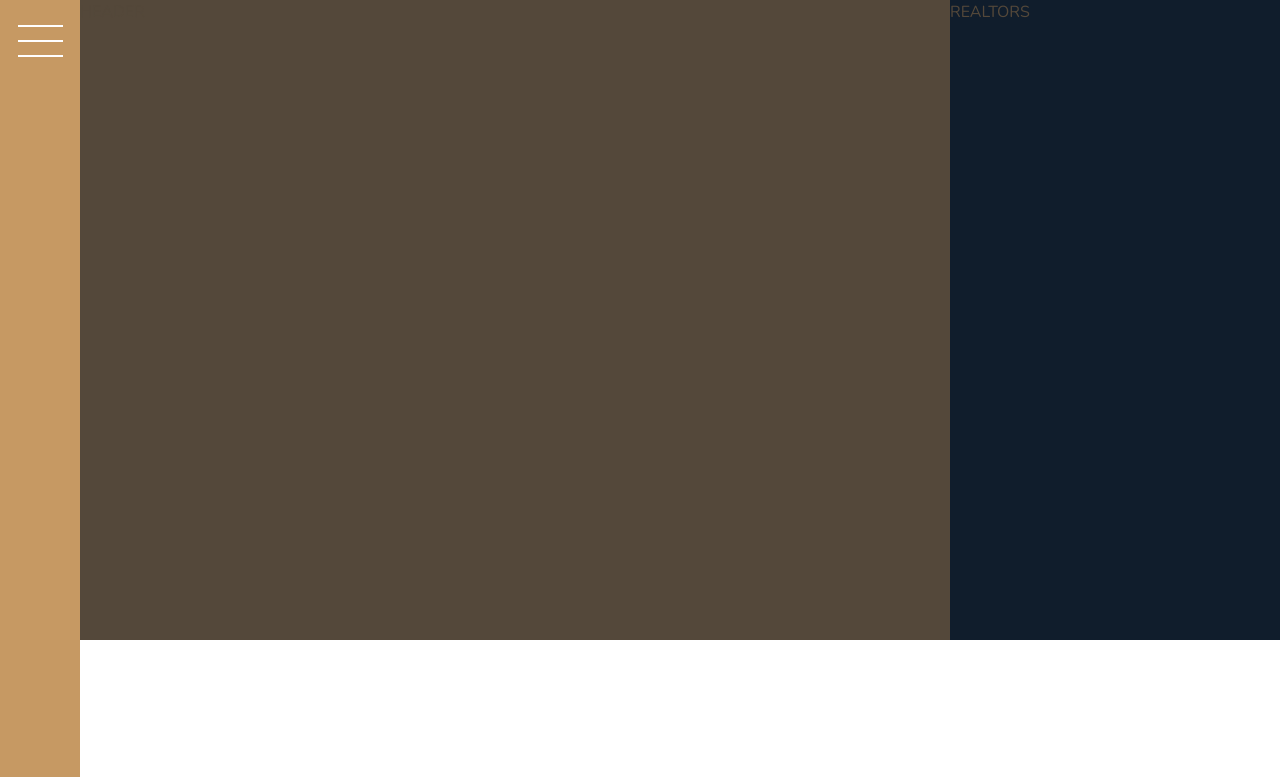
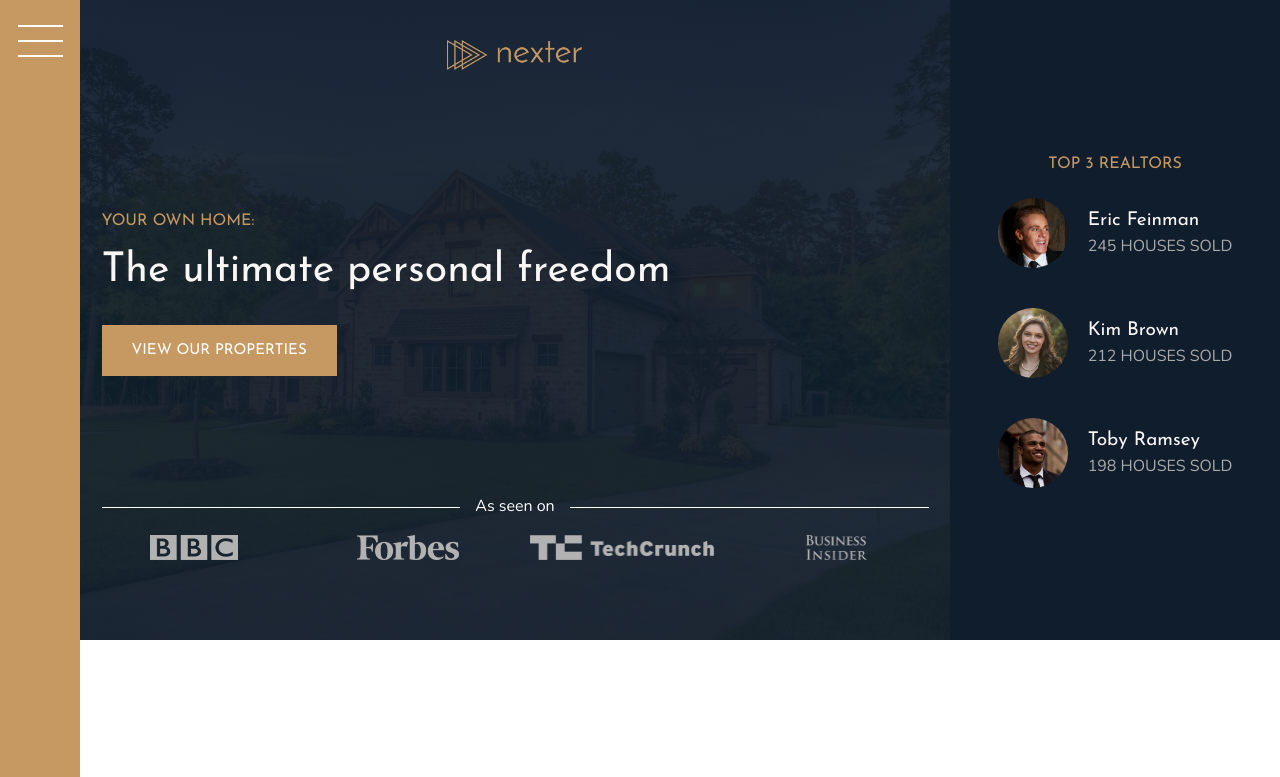
Before and after one commit to DevTruce/nexter, a website: page index.html in a window 1280 px wide. Shown: the top 777 px of the page. Drawn offline with nearby package versions, Linux system fonts and the light colour scheme.

Commit message:
completed header

```diff
--- a/index.html
+++ b/index.html
@@ -32,13 +32,61 @@
     ////////////////////////////////////////
     // HEADER
    -->
-    <header class="header">HEADER</header>
+    <header class="header">
+      <img src="src/imgs/logo.png" alt="brand logo" class="header__logo" />
+      <h3 class="header-3">Your own home:</h3>
+      <h1 class="header-1">The ultimate personal freedom</h1>
+      <button class="btn header__btn">View our properties</button>
+      <div class="header__seenon-text">As seen on</div>
+      <div class="header__seenon-logos">
+        <img src="src/imgs/logo-bbc.png" alt="seen on logo 1" />
+        <img src="src/imgs/logo-forbes.png" alt="seen on logo 2" />
+        <img src="src/imgs/logo-techcrunch.png" alt="seen on logo 3" />
+        <img src="src/imgs/logo-bi.png" alt="seen on logo 4" />
+      </div>
+    </header>
 
     <!--
     ////////////////////////////////////////
     // REALTORS
    -->
-    <div class="realtors">REALTORS</div>
+    <div class="realtors">
+      <h3 class="header-3">Top 3 realtors</h3>
+      <div class="realtors__list">
+        <!-- REALTOR 1 -->
+        <img
+          src="src/imgs/realtor-1.jpeg"
+          alt="realtor 1"
+          class="realtors__img"
+        />
+        <div class="realtors__details">
+          <h4 class="header-4 header-4--light">Eric Feinman</h4>
+          <p class="realtors__sold">245 houses sold</p>
+        </div>
+
+        <!-- REALTOR 2 -->
+        <img
+          src="src/imgs/realtor-2.jpeg"
+          alt="realtor 2"
+          class="realtors__img"
+        />
+        <div class="realtors__details">
+          <h4 class="header-4 header-4--light">Kim Brown</h4>
+          <p class="realtors__sold">212 houses sold</p>
+        </div>
+
+        <!-- REALTOR 3 -->
+        <img
+          src="src/imgs/realtor-3.jpeg"
+          alt="realtor 3"
+          class="realtors__img"
+        />
+        <div class="realtors__details">
+          <h4 class="header-4 header-4--light">Toby Ramsey</h4>
+          <p class="realtors__sold">198 houses sold</p>
+        </div>
+      </div>
+    </div>
 
     <!--
     ////////////////////////////////////////
--- a/src/sass/_header.scss
+++ b/src/sass/_header.scss
@@ -4,4 +4,61 @@
   background-color: $color-grey-dark-1;
 
   grid-column: full-start / col-end 6;
+  background-image: linear-gradient(
+      rgba($color-secondary, 0.93),
+      rgba($color-secondary, 0.93)
+    ),
+    url(../imgs/hero.jpeg);
+  background-position: center;
+  background-size: cover;
+  padding: 8rem;
+  padding-top: 4rem;
+
+  display: grid;
+  grid-template-rows: 1fr min-content 6rem 1fr min-content min-content;
+  grid-template-columns: max-content;
+  grid-row-gap: 1.5rem;
+
+  justify-content: center;
+
+  &__logo {
+    height: 3rem;
+    font-size: 1.6rem;
+    color: $color-grey-light-1;
+    justify-self: center;
+  }
+
+  &__seenon-text {
+    display: grid;
+    grid-template-columns: 1fr max-content 1fr;
+    grid-column-gap: 1.5rem;
+    color: #fff;
+    text-align: center;
+    align-items: center;
+
+    &::before,
+    &::after {
+      content: "";
+      height: 0.1rem;
+      width: 100%;
+      background-color: currentColor;
+    }
+  }
+
+  &__seenon-logos {
+    display: grid;
+    grid-template-columns: repeat(4, 1fr);
+    grid-column-gap: 3rem;
+    justify-items: center;
+
+    img {
+      height: 2.5rem;
+      filter: brightness(70%);
+    }
+  }
+
+  &__btn {
+    align-self: start;
+    justify-self: start;
+  }
 }
--- a/src/sass/_realtors.scss
+++ b/src/sass/_realtors.scss
@@ -2,6 +2,31 @@
 
 .realtors {
   background-color: $color-secondary;
+  grid-column: col-start 7 / full-end;
+  padding: 3rem;
+  display: grid;
+  justify-content: center;
+  align-content: center;
+  grid-row-gap: 2rem;
+  justify-items: center;
 
-  grid-column: col-start 7 / full-end;
+  &__list {
+    display: grid;
+    grid-template-columns: min-content max-content;
+    grid-column-gap: 2rem;
+    grid-row-gap: 5vh;
+    align-items: center;
+  }
+
+  &__img {
+    width: 7rem;
+    border-radius: 50%;
+    display: block;
+  }
+
+  &__sold {
+    text-transform: uppercase;
+    color: $color-grey-light-2;
+    margin-top: -0.3rem;
+  }
 }
--- a/src/sass/_typography.scss
+++ b/src/sass/_typography.scss
@@ -9,6 +9,9 @@
 
 .header-1 {
   @extend %header;
+  font-size: 4.1rem;
+  color: $color-grey-light-1;
+  line-height: 1;
 }
 
 .header-2 {
```
Also changed, not shown: src/css/style.css.
